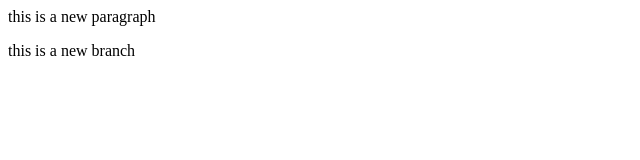
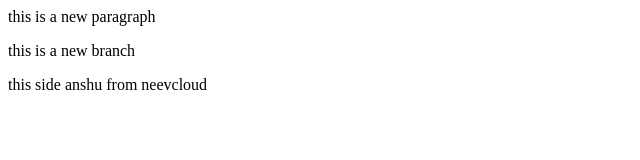
Before and after one commit to venkteshsha/testrepo, a plain HTML site: page index.html in a window 1280 px wide. Shown: the whole page, without its empty margins (0-640 px from the left). Drawn offline with Linux system fonts and the light colour scheme.

Commit message:
named change

```diff
--- a/index.html
+++ b/index.html
@@ -1,2 +1,3 @@
 <p>this is a new paragraph</p>
 <p>this is a new branch</p>
+<p>this side anshu from neevcloud</p>
```
